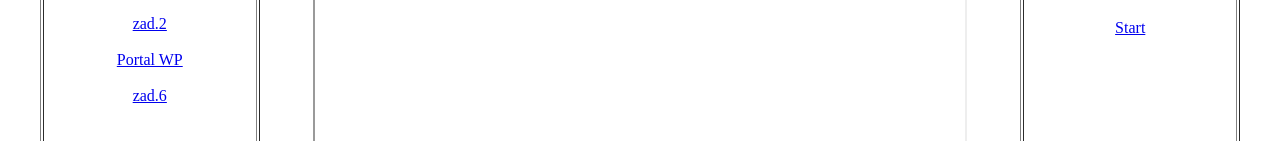
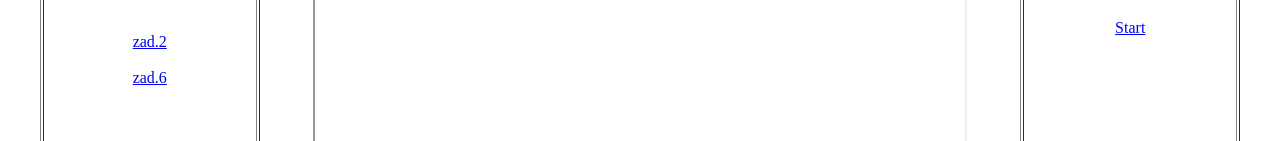
Before and after one commit to KrychXII/css.github.io, a plain HTML site: page index.html in a window 1280 px wide. Shown: the part 312-453 px from the top of the page. Drawn offline with Linux system fonts and the light colour scheme.

Commit message:
Update index.html

```diff
--- a/index.html
+++ b/index.html
@@ -10,8 +10,6 @@
  <br><br><br>
  <a href="zadanie2_Debinski.html" target="strony">zad.2</a>
  <br><br>
- <a href="http://www.wp.pl" target="strony">Portal WP</a>
- <br><br>
   <a href="zad.6.html" target="strony">zad.6</a>
  </td>
  <td align=center><iframe width=650 height=650 name="strony" src="strat.html" border="0"></iframe>
```
